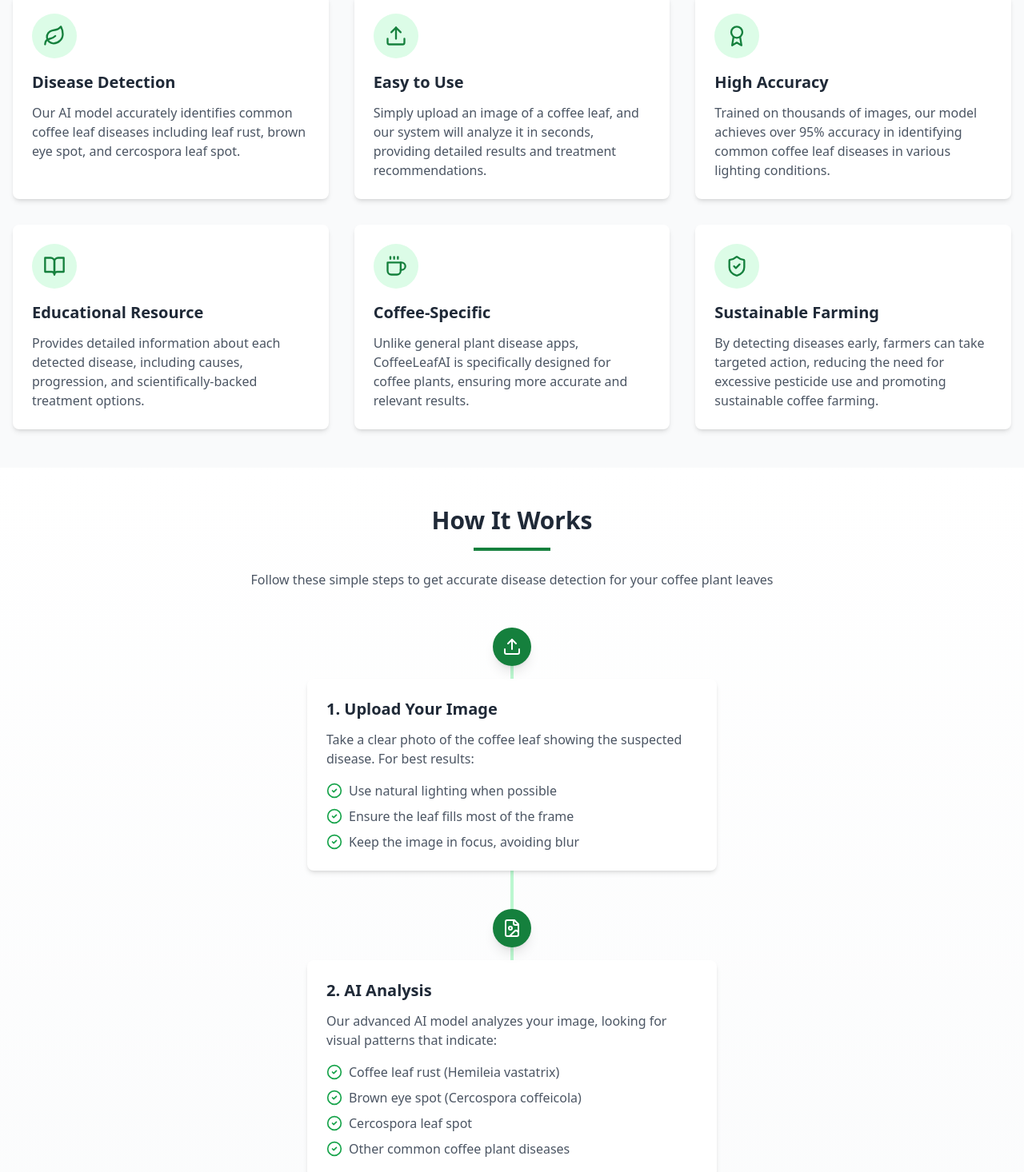
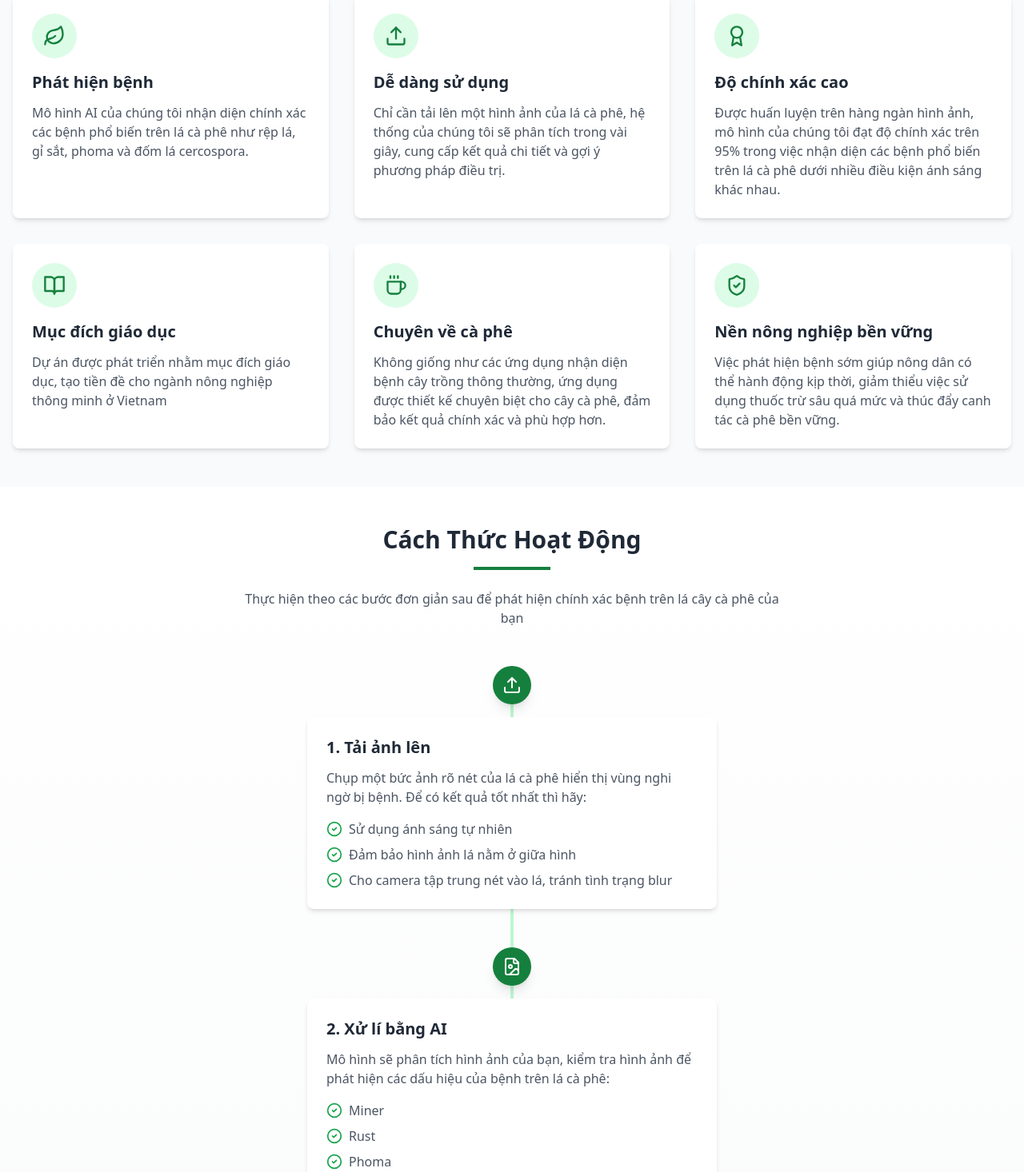
Before and after one commit to stknguyn/coffee-web, a React (Vite) app: page / in a window 1280 px wide. Shown: the part 1327-2793 px from the top of the page at 80% size. Built offline with nearby package versions, Linux system fonts and the light colour scheme.

Commit message:
Refactor Vietnamese translations and improve user experience

```diff
--- a/src/components/AboutSection.tsx
+++ b/src/components/AboutSection.tsx
@@ -6,11 +6,11 @@ const AboutSection: React.FC = () => {
         <section id="about" className="py-12 bg-gray-50">
             <div className="container mx-auto px-4">
                 <div className="text-center mb-12">
-          <h2 className="text-3xl font-bold text-gray-800">About CoffeeLeafAI</h2>
+                    <h2 className="text-3xl font-bold text-gray-800">Giới thiệu</h2>
                     <div className="w-24 h-1 bg-green-700 mx-auto mt-4 mb-6"></div>
                     <p className="max-w-2xl mx-auto text-gray-600">
-            An advanced artificial intelligence solution designed to help coffee farmers identify and
-            treat leaf diseases quickly and accurately.
+                        Một giải pháp trí tuệ nhân tạo tiên tiến được thiết kế để giúp nông dân trồng cà phê nhận diện
+                        và điều trị các bệnh trên lá một cách nhanh chóng và chính xác.
                     </p>
                 </div>
 
@@ -19,10 +19,10 @@ const AboutSection: React.FC = () => {
                         <div className="bg-green-100 rounded-full w-14 h-14 flex items-center justify-center mb-4">
                             <Leaf className="h-7 w-7 text-green-700" />
                         </div>
-            <h3 className="text-xl font-semibold text-gray-800 mb-3">Disease Detection</h3>
+                        <h3 className="text-xl font-semibold text-gray-800 mb-3">Phát hiện bệnh</h3>
                         <p className="text-gray-600">
-              Our AI model accurately identifies common coffee leaf diseases including leaf rust,
-              brown eye spot, and cercospora leaf spot.
+                            Mô hình AI của chúng tôi nhận diện chính xác các bệnh phổ biến trên lá cà phê như rệp lá, gỉ sắt,
+                            phoma và đốm lá cercospora.
                         </p>
                     </div>
 
@@ -30,10 +30,10 @@ const AboutSection: React.FC = () => {
                         <div className="bg-green-100 rounded-full w-14 h-14 flex items-center justify-center mb-4">
                             <Upload className="h-7 w-7 text-green-700" />
                         </div>
-            <h3 className="text-xl font-semibold text-gray-800 mb-3">Easy to Use</h3>
+                        <h3 className="text-xl font-semibold text-gray-800 mb-3">Dễ dàng sử dụng</h3>
                         <p className="text-gray-600">
-              Simply upload an image of a coffee leaf, and our system will analyze it in seconds,
-              providing detailed results and treatment recommendations.
+                            Chỉ cần tải lên một hình ảnh của lá cà phê, hệ thống của chúng tôi sẽ phân tích trong vài giây,
+                            cung cấp kết quả chi tiết và gợi ý phương pháp điều trị.
                         </p>
                     </div>
 
@@ -41,10 +41,10 @@ const AboutSection: React.FC = () => {
                         <div className="bg-green-100 rounded-full w-14 h-14 flex items-center justify-center mb-4">
                             <Award className="h-7 w-7 text-green-700" />
                         </div>
-            <h3 className="text-xl font-semibold text-gray-800 mb-3">High Accuracy</h3>
+                        <h3 className="text-xl font-semibold text-gray-800 mb-3">Độ chính xác cao</h3>
                         <p className="text-gray-600">
-              Trained on thousands of images, our model achieves over 95% accuracy in identifying
-              common coffee leaf diseases in various lighting conditions.
+                            Được huấn luyện trên hàng ngàn hình ảnh, mô hình của chúng tôi đạt độ chính xác trên 95%
+                            trong việc nhận diện các bệnh phổ biến trên lá cà phê dưới nhiều điều kiện ánh sáng khác nhau.
                         </p>
                     </div>
 
@@ -52,10 +52,9 @@ const AboutSection: React.FC = () => {
                         <div className="bg-green-100 rounded-full w-14 h-14 flex items-center justify-center mb-4">
                             <BookOpen className="h-7 w-7 text-green-700" />
                         </div>
-            <h3 className="text-xl font-semibold text-gray-800 mb-3">Educational Resource</h3>
+                        <h3 className="text-xl font-semibold text-gray-800 mb-3">Mục đích giáo dục</h3>
                         <p className="text-gray-600">
-              Provides detailed information about each detected disease, including causes, progression,
-              and scientifically-backed treatment options.
+                            Dự án được phát triển nhằm mục đích giáo dục, tạo tiền đề cho ngành nông nghiệp thông minh ở Vietnam
                         </p>
                     </div>
 
@@ -63,10 +62,10 @@ const AboutSection: React.FC = () => {
                         <div className="bg-green-100 rounded-full w-14 h-14 flex items-center justify-center mb-4">
                             <Coffee className="h-7 w-7 text-green-700" />
                         </div>
-            <h3 className="text-xl font-semibold text-gray-800 mb-3">Coffee-Specific</h3>
+                        <h3 className="text-xl font-semibold text-gray-800 mb-3">Chuyên về cà phê</h3>
                         <p className="text-gray-600">
-              Unlike general plant disease apps, CoffeeLeafAI is specifically designed for coffee plants,
-              ensuring more accurate and relevant results.
+                            Không giống như các ứng dụng nhận diện bệnh cây trồng thông thường, ứng dụng được thiết kế
+                            chuyên biệt cho cây cà phê, đảm bảo kết quả chính xác và phù hợp hơn.
                         </p>
                     </div>
 
@@ -74,10 +73,10 @@ const AboutSection: React.FC = () => {
                         <div className="bg-green-100 rounded-full w-14 h-14 flex items-center justify-center mb-4">
                             <ShieldCheck className="h-7 w-7 text-green-700" />
                         </div>
-            <h3 className="text-xl font-semibold text-gray-800 mb-3">Sustainable Farming</h3>
+                        <h3 className="text-xl font-semibold text-gray-800 mb-3">Nền nông nghiệp bền vững</h3>
                         <p className="text-gray-600">
-              By detecting diseases early, farmers can take targeted action, reducing the need for
-              excessive pesticide use and promoting sustainable coffee farming.
+                            Việc phát hiện bệnh sớm giúp nông dân có thể hành động kịp thời, giảm thiểu việc sử dụng
+                            thuốc trừ sâu quá mức và thúc đẩy canh tác cà phê bền vững.
                         </p>
                     </div>
                 </div>
--- a/src/components/GuideSection.tsx
+++ b/src/components/GuideSection.tsx
@@ -6,10 +6,10 @@ const GuideSection: React.FC = () => {
         <section id="guide" className="py-12 bg-gradient-to-b from-white to-gray-50">
             <div className="container mx-auto px-4">
                 <div className="text-center mb-12">
-          <h2 className="text-3xl font-bold text-gray-800">How It Works</h2>
+                    <h2 className="text-3xl font-bold text-gray-800">Cách Thức Hoạt Động</h2>
                     <div className="w-24 h-1 bg-green-700 mx-auto mt-4 mb-6"></div>
                     <p className="max-w-2xl mx-auto text-gray-600">
-            Follow these simple steps to get accurate disease detection for your coffee plant leaves
+                        Thực hiện theo các bước đơn giản sau để phát hiện chính xác bệnh trên lá cây cà phê của bạn
                     </p>
                 </div>
 
@@ -26,22 +26,22 @@ const GuideSection: React.FC = () => {
                                 </div>
                             </div>
                             <div className="bg-white rounded-lg shadow-md p-6 max-w-lg mx-auto">
-                <h3 className="text-xl font-semibold text-gray-800 mb-3">1. Upload Your Image</h3>
+                                <h3 className="text-xl font-semibold text-gray-800 mb-3">1. Tải ảnh lên</h3>
                                 <p className="text-gray-600 mb-4">
-                  Take a clear photo of the coffee leaf showing the suspected disease. For best results:
+                                    Chụp một bức ảnh rõ nét của lá cà phê hiển thị vùng nghi ngờ bị bệnh. Để có kết quả tốt nhất thì hãy:
                                 </p>
                                 <ul className="text-gray-600 space-y-2">
                                     <li className="flex items-start">
                                         <CheckCircle2 className="h-5 w-5 text-green-600 mr-2 flex-shrink-0 mt-0.5" />
-                    <span>Use natural lighting when possible</span>
+                                        <span>Sử dụng ánh sáng tự nhiên</span>
                                     </li>
                                     <li className="flex items-start">
                                         <CheckCircle2 className="h-5 w-5 text-green-600 mr-2 flex-shrink-0 mt-0.5" />
-                    <span>Ensure the leaf fills most of the frame</span>
+                                        <span>Đảm bảo hình ảnh lá nằm ở giữa hình</span>
                                     </li>
                                     <li className="flex items-start">
                                         <CheckCircle2 className="h-5 w-5 text-green-600 mr-2 flex-shrink-0 mt-0.5" />
-                    <span>Keep the image in focus, avoiding blur</span>
+                                        <span>Cho camera tập trung nét vào lá, tránh tình trạng blur</span>
                                     </li>
                                 </ul>
                             </div>
@@ -55,26 +55,26 @@ const GuideSection: React.FC = () => {
                                 </div>
                             </div>
                             <div className="bg-white rounded-lg shadow-md p-6 max-w-lg mx-auto">
-                <h3 className="text-xl font-semibold text-gray-800 mb-3">2. AI Analysis</h3>
+                                <h3 className="text-xl font-semibold text-gray-800 mb-3">2. Xử lí bằng AI</h3>
                                 <p className="text-gray-600 mb-4">
-                  Our advanced AI model analyzes your image, looking for visual patterns that indicate:
+                                    Mô hình sẽ phân tích hình ảnh của bạn, kiểm tra hình ảnh để phát hiện các dấu hiệu của bệnh trên lá cà phê:
                                 </p>
                                 <ul className="text-gray-600 space-y-2">
                                     <li className="flex items-start">
                                         <CheckCircle2 className="h-5 w-5 text-green-600 mr-2 flex-shrink-0 mt-0.5" />
-                    <span>Coffee leaf rust (Hemileia vastatrix)</span>
+                                        <span>Miner</span>
                                     </li>
                                     <li className="flex items-start">
                                         <CheckCircle2 className="h-5 w-5 text-green-600 mr-2 flex-shrink-0 mt-0.5" />
-                    <span>Brown eye spot (Cercospora coffeicola)</span>
+                                        <span>Rust</span>
+                                    </li>
+                                    <li className="flex items-start">
+                                        <CheckCircle2 className="h-5 w-5 text-green-600 mr-2 flex-shrink-0 mt-0.5" />
+                                        <span>Phoma</span>
                                     </li>
                                     <li className="flex items-start">
                                         <CheckCircle2 className="h-5 w-5 text-green-600 mr-2 flex-shrink-0 mt-0.5" />
                                         <span>Cercospora leaf spot</span>
-                  </li>
-                  <li className="flex items-start">
-                    <CheckCircle2 className="h-5 w-5 text-green-600 mr-2 flex-shrink-0 mt-0.5" />
-                    <span>Other common coffee plant diseases</span>
                                     </li>
                                 </ul>
                             </div>
@@ -88,30 +88,26 @@ const GuideSection: React.FC = () => {
                                 </div>
                             </div>
                             <div className="bg-white rounded-lg shadow-md p-6 max-w-lg mx-auto">
-                <h3 className="text-xl font-semibold text-gray-800 mb-3">3. Get Results & Treatment</h3>
+                                <h3 className="text-xl font-semibold text-gray-800 mb-3">3. Nhận kết quả & Phương pháp xử lí</h3>
                                 <p className="text-gray-600 mb-4">
-                  Within seconds, receive comprehensive results that include:
+                                    Trong vài giây, sẽ nhận được kết quả chi tiết bao gồm:
                                 </p>
                                 <ul className="text-gray-600 space-y-2">
                                     <li className="flex items-start">
                                         <CheckCircle2 className="h-5 w-5 text-green-600 mr-2 flex-shrink-0 mt-0.5" />
-                    <span>Visual highlighting of affected areas</span>
+                                        <span>Vùng lá cây được segment</span>
                                     </li>
                                     <li className="flex items-start">
                                         <CheckCircle2 className="h-5 w-5 text-green-600 mr-2 flex-shrink-0 mt-0.5" />
-                    <span>Disease identification with confidence level</span>
+                                        <span>Chẩn đoán bệnh, cùng với độ tin cậy tương ứng</span>
                                     </li>
                                     <li className="flex items-start">
                                         <CheckCircle2 className="h-5 w-5 text-green-600 mr-2 flex-shrink-0 mt-0.5" />
-                    <span>Detailed description of the disease</span>
+                                        <span>Thông tin chi tiết về bệnh</span>
                                     </li>
                                     <li className="flex items-start">
                                         <CheckCircle2 className="h-5 w-5 text-green-600 mr-2 flex-shrink-0 mt-0.5" />
-                    <span>Recommended treatment options</span>
-                  </li>
-                  <li className="flex items-start">
-                    <CheckCircle2 className="h-5 w-5 text-green-600 mr-2 flex-shrink-0 mt-0.5" />
-                    <span>Ability to download and share results</span>
+                                        <span>Các phương pháp xử lí bệnh</span>
                                     </li>
                                 </ul>
                             </div>
--- a/src/components/ImageResult.tsx
+++ b/src/components/ImageResult.tsx
@@ -19,15 +19,15 @@ const ImageResult: React.FC<ImageResultProps> = ({ result }) => {
     return (
         <div className="bg-white rounded-lg shadow-lg overflow-hidden">
             <div className="p-4 bg-green-800 text-white">
-                <h3 className="text-lg font-semibold">Analysis Results</h3>
+                <h3 className="text-lg font-semibold">Kết quả chẩn đoán</h3>
                 <p className="text-sm text-green-200">
-                    Processed • {new Date(result.timestamp).toLocaleString()}
+                    Đã xử lí • {new Date(result.timestamp).toLocaleString()}
                 </p>
             </div>
 
             <div className="grid grid-cols-1 md:grid-cols-2 gap-4 p-4">
                 <div className="space-y-2">
-                    <div className="text-sm font-medium text-gray-500">Original Image</div>
+                    <div className="text-sm font-medium text-gray-500">Hình ảnh gốc</div>
                     <div className="relative group border border-gray-200 rounded-lg overflow-hidden">
                         <img
                             src={result.originalImage}
@@ -53,7 +53,7 @@ const ImageResult: React.FC<ImageResultProps> = ({ result }) => {
                 </div>
 
                 <div className="space-y-2">
-                    <div className="text-sm font-medium text-gray-500">Processed Image</div>
+                    <div className="text-sm font-medium text-gray-500">Hình ảnh sau xử lí</div>
                     <div className="relative group border border-gray-200 rounded-lg overflow-hidden">
                         <img
                             src={result.processedImage}
@@ -80,15 +80,15 @@ const ImageResult: React.FC<ImageResultProps> = ({ result }) => {
             </div>
 
             <div className="p-4 border-t border-gray-200">
-                <h4 className="font-medium text-gray-800 mb-3">Detected Disease</h4>
+                <h4 className="font-medium text-gray-800 mb-3">Phát hiện bệnh</h4>
                 <div className="space-y-3">
                     {result.detections.map((detection) => (
                         <div key={detection.id} className="bg-gray-50 p-3 rounded-md border-l-4 border-green-700">
                             <div className="flex justify-between items-start">
                                 <div>
-                                    <h5 className="font-semibold text-gray-800">{detection.name}</h5>
+                                    <h5 className="font-bold text-lg text-gray-800 capitalize">{detection.name}</h5>
                                     <div className="text-sm text-gray-600 mt-1">
-                                        Confidence:
+                                        Độ tin cậy:
                                         <span
                                             className={`ml-1 font-medium ${detection.confidence > 0.8 ? 'text-green-600' :
                                                 detection.confidence > 0.5 ? 'text-yellow-600' :
@@ -105,12 +105,12 @@ const ImageResult: React.FC<ImageResultProps> = ({ result }) => {
                                             'bg-red-100 text-red-800'
                                         }`}
                                 >
-                                    {detection.confidence > 0.8 ? 'High' : detection.confidence > 0.5 ? 'Medium' : 'Low'} confidence
+                                    {detection.confidence > 0.8 ? 'Cao' : detection.confidence > 0.5 ? 'Trung Bình' : 'Thấp'}
                                 </div>
                             </div>
                             <div className="mt-3 text-sm text-gray-700">{detection.description}</div>
                             <div className="mt-2">
-                                <h6 className="text-sm font-medium text-gray-700">Recommended Treatment:</h6>
+                                <h6 className="text-sm font-medium text-gray-700">Hướng giải pháp đề xuất:</h6>
                                 <p className="text-sm text-gray-700 mt-1">{detection.treatment}</p>
                             </div>
                         </div>
--- a/src/components/ImageUpload.tsx
+++ b/src/components/ImageUpload.tsx
@@ -85,14 +85,14 @@ const ImageUpload: React.FC<ImageUploadProps> = ({ onImageSelected }) => {
                             <Upload className="h-8 w-8 text-green-600" />
                         </div>
                         <div>
-                            <p className="text-lg font-medium text-gray-700">Drop your image here</p>
-                            <p className="text-sm text-gray-500 mt-1">PNG, JPG or JPEG (max. 5MB)</p>
+                            <p className="text-lg font-medium text-gray-700">Tải ảnh lên ở đây</p>
+                            <p className="text-sm text-gray-500 mt-1">PNG, JPG hoặc JPEG (tối đa 5MB)</p>
                         </div>
                         <button
                             onClick={handleBrowseClick}
                             className="px-4 py-2 bg-green-700 text-white rounded-md hover:bg-green-800 transition duration-200 focus:outline-none focus:ring-2 focus:ring-green-500 focus:ring-opacity-50"
                         >
-                            Select Image
+                            Chọn Hình Ảnh
                         </button>
                     </div>
                     <input
--- a/src/services/mockDetectionService.ts
+++ /dev/null
@@ -1,52 +0,0 @@
-import { ProcessedResult, DiseaseDetection } from '../types';
-
-// Sample disease data
-const diseases: DiseaseDetection[] = [
-    {
-        id: '1',
-        name: 'Coffee Leaf Rust (Hemileia vastatrix)',
-        confidence: 0.89,
-        description: 'Coffee leaf rust is a devastating coffee plant disease caused by the fungus Hemileia vastatrix. It appears as yellow-orange powdery spots on the underside of leaves, eventually causing the leaves to fall off prematurely.',
-        treatment: 'Apply copper-based fungicides early in the season. Maintain proper spacing between plants to improve air circulation. Consider resistant coffee varieties for future plantings.'
-    },
-    {
-        id: '2',
-        name: 'Brown Eye Spot (Cercospora coffeicola)',
-        confidence: 0.67,
-        description: 'Brown eye spot appears as circular lesions with a light center and dark border, resembling an eye. It affects both leaves and coffee cherries, potentially causing significant defoliation and yield loss.',
-        treatment: 'Control involves copper-based fungicides, proper nutrition especially with adequate nitrogen levels, and managing shade levels. Avoid excessive moisture on foliage.'
-    },
-    {
-        id: '3',
-        name: 'Cercospora Leaf Spot',
-        confidence: 0.42,
-        description: 'Cercospora leaf spot causes gray to brown circular spots with reddish-brown borders. Severe infections can lead to premature leaf drop and reduced photosynthesis, affecting plant vigor and yield.',
-        treatment: 'Apply fungicides containing copper or triazoles. Improve airflow by proper pruning. Ensure balanced fertilization and avoid overhead irrigation when possible.'
-    }
-];
-
-// Mock processing service that simulates AI analysis
-export const processImage = (imageUrl: string): Promise<ProcessedResult> => {
-    return new Promise((resolve) => {
-        // Simulate processing time
-        const processingTime = Math.random() * 2000 + 1000; // Between 1-3 seconds
-
-        setTimeout(() => {
-            // For demo purposes, we'll pretend this is the processed image
-            // In a real implementation, this would be the output from an AI model
-            const processedImageUrl = imageUrl;
-
-            // Randomly select 1-2 diseases to "detect"
-            const shuffled = [...diseases].sort(() => 0.5 - Math.random());
-            const detectedDiseases = shuffled.slice(0, Math.floor(Math.random() * 2) + 1);
-
-            resolve({
-                originalImage: imageUrl,
-                processedImage: processedImageUrl,
-                detections: detectedDiseases,
-                processingTime: processingTime,
-                timestamp: new Date().toISOString()
-            });
-        }, processingTime);
-    });
-};
```
Also changed, not shown: src/components/Footer.tsx (+10 -11 lines), src/components/Header.tsx (+7 -7 lines), src/components/history/HistoryPage.tsx (+5 -5 lines). Lines whose indentation alone changed are shown as unchanged.
